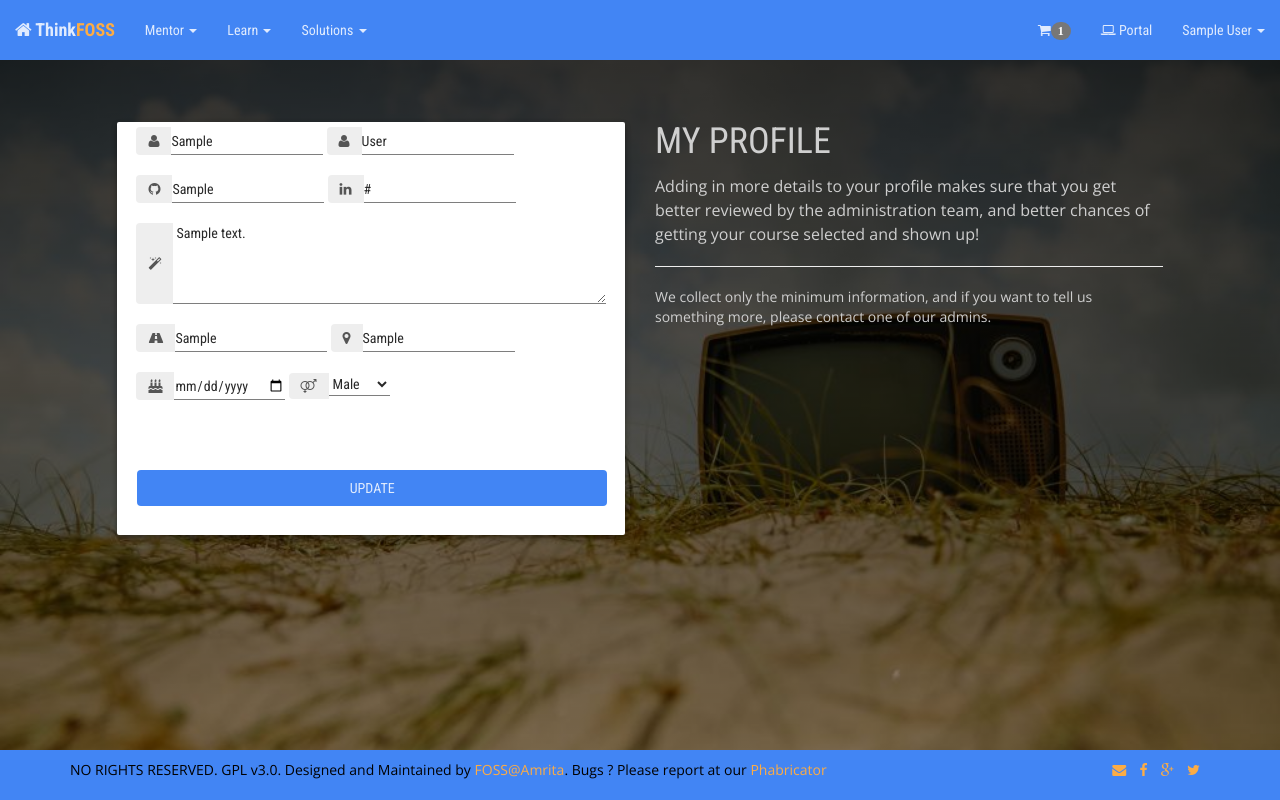
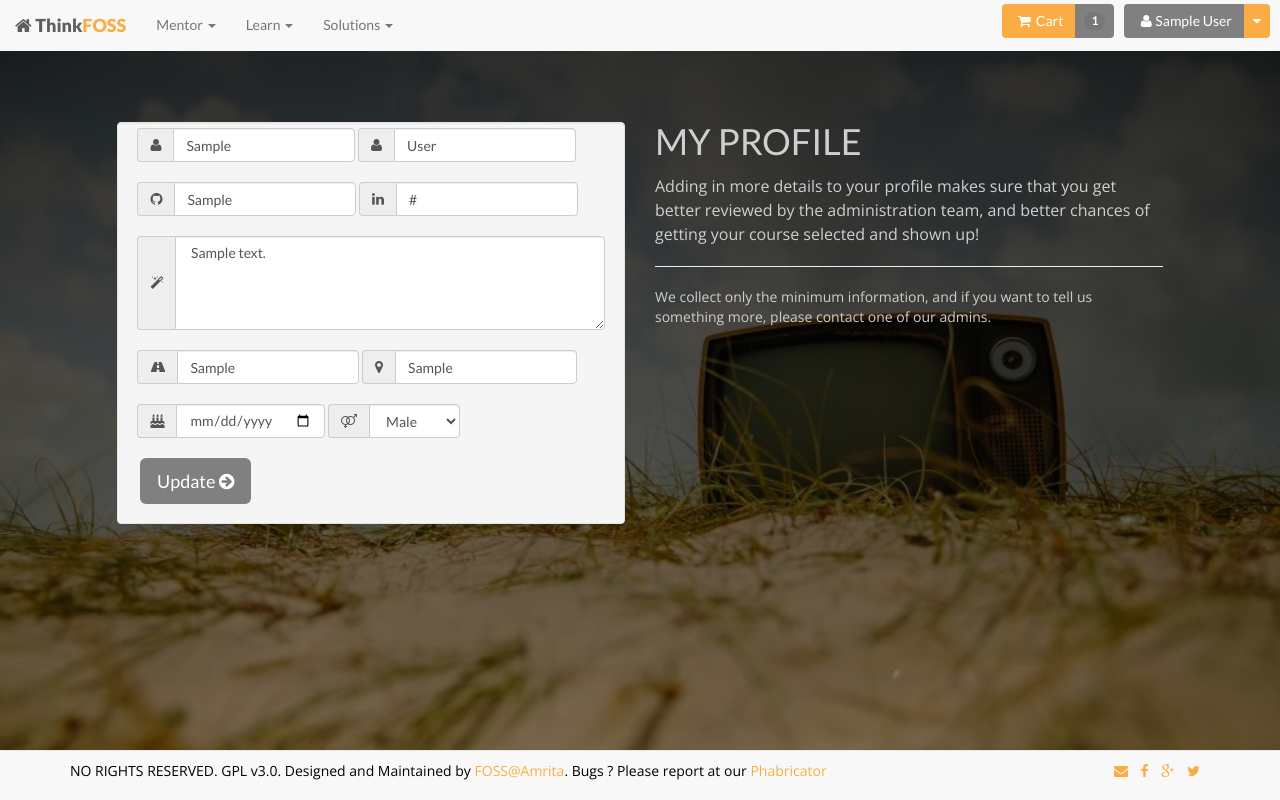
Before and after one commit to tonythomas01/thinkfoss, a PHP site: page /portal/profile/myProfile.php in a window 1280 px wide. Run offline with PHP 8.4, Linux system fonts and the light colour scheme; the visitor is signed in with stand-in values (Sample User, id 1); tables that the repository leaves empty or names only in its code hold one stand-in row (values such as "Sample post"); some libraries are stand-ins or nearby versions.

Commit message:
update style in editprofile

```diff
--- a/portal/profile/myProfile.php
+++ b/portal/profile/myProfile.php
@@ -152,10 +152,9 @@
 			            <div class='input-group'>
 				            <div class="g-recaptcha"  data-sitekey="6LcuGAwTAAAAALbkjHwyE3Q9l8vtBDh-rD8P8_aS"></div>
 			            </div>
-			            <br>
 
-			            <div class="g-recaptcha" data-sitekey="6LcuGAwTAAAAALbkjHwyE3Q9l8vtBDh-rD8P8_aS"></div> <br>
-			            <button type='submit' class='btn btn-block btn-primary'>Update</button>
+
+			            <button type='submit' class='btn btn-lg tf-btn-grey'>Update <i class="fa fa-arrow-circle-right"></i></button>
 
 		            </div>
 	            </form>
--- a/portal/profile/navigationProfile.php
+++ b/portal/profile/navigationProfile.php
@@ -1,10 +1,10 @@
 <?php
 	require_once('../../assets/php/Token.php');
 	require_once('../../assets/php/access/accessTokens.php');
+        $csrfToken = new Token( $csrfSecret );
 ?>
 <!-- Navigation
 ==========================================-->
-<link href="../../css/material/material-wfont.min.css" rel="stylesheet">
 <nav id='tf-menu' class="navbar navbar-default navbar-fixed-top">
     <div class="container-fluid">
         <!-- Brand and toggle get grouped for better mobile display -->
@@ -47,30 +47,55 @@
 
             <ul class="nav navbar-nav navbar-right">
                 <?php
-                if ( $user->checkIfPrivelaged( $conn ) ) {
-                    echo '<li><a href="../admin/adminPanel.php"><i class="fa fa-diamond"></i> Admin</a> </li>';
+                if ( isset( $_SESSION['loggedin_user'] ) ) {
+                    $loggedinUser = $_SESSION['loggedin_user'];
+                    if ( $user->checkIfPrivelaged( $conn ) ) {
+                        echo '<li><a href="../admin/adminPanel.php"><i class="fa fa-diamond"></i> Admin</a> </li>';
+                    }
+                    echo '
+			<li style="padding-top: 1.5%; padding-right: 10px">
+                    <div class="btn-group">
+                        <div class="btn tf-btn"  data-toggle="dropdown" href="cart/viewCart.php"><i class="fa fa-shopping-cart fa-fw"></i> Cart</div>
+                        <a class="btn tf-btn-grey dropdown-toggle" data-toggle="dropdown" href="#">
+                            <span class="badge">'; echo $user->getEnrolledCourses( $conn ); echo '</span></a>
+                        <ul class="dropdown-menu">
+                            <li><a href="../cart/viewCart.php"   ><i class="fa fa-cart-arrow-down fa-fw"></i> View</a></li>
+                        </ul>
+                    </div>
+
+                </li>
+		<li style="padding-top: 1.5%; padding-right: 10px">
+                                        <div class="btn-group">
+                                        <div class="btn tf-btn-grey" data-toggle="dropdown" href="portal/profile/myProfile.php"><i class="fa fa-user fa-fw"></i>'; echo  $loggedinUser; echo '</div>
+                                                  <a class="btn tf-btn dropdown-toggle" data-toggle="dropdown" href="#">
+                                                    <span class="fa fa-caret-down"></span></a>
+                                                  <ul class="dropdown-menu">
+                                                    <li><a href="../portal.php" ><i class="fa fa-laptop fa-fw"></i> Portal</a></li>
+                                                    <li><a href="../profile/myProfile.php" ><i class="fa fa-pencil fa-fw"></i> Edit Profile</a></li>
+                                                    <li><a href="#" data-toggle="modal" data-target="#myModal"  ><i class="fa fa-phone fa-fw"></i> Contact</a></li>
+                                                    <li class="divider"></li>
+                                                     <form action = "../../assets/php/doSignOut.php" method="post">
+                                                     <input type="hidden" name="CSRFToken" value='; echo $csrfToken->getCSRFToken(); echo '></input>
+                                                        <li><button class="btn btn-link btn-block" type="submit" style="text-decoration: none" href="#" ><i class="fa fa-sign-out fa-fw"></i> Sign Out</button></li>
+                                                     </form>
+                                                  </ul>
+                                        </div></li>
+                                        ';
+                } else {
+
+                    echo'<li style="padding-top: 4%; padding-right: 10px">
+                                        <div class="btn-group">
+                                                  <div class="btn tf-btn-grey" data-toggle="modal" data-target="#login-modal" href="#"><i class="fa fa-user fa-fw"></i> Login</div>
+                                                  <a class="btn tf-btn dropdown-toggle" data-toggle="dropdown" href="#">
+                                                    <span class="fa fa-caret-down"></span></a>
+                                                  <ul class="dropdown-menu">
+                                                    <li><a href="#"  data-toggle="modal" data-target="#login-modal" ><i class="fa fa-sign-in fa-fw"></i> Login</a></li>
+                                                    <li><a href="../../signup.php"><i class="fa fa-user-plus fa-fw"></i> Sign Up</a></li>
+                                                  </ul>
+                                                </div></li>
+                                        ';
                 }
                 ?>
-                <li><a href="../cart/viewCart.php"><i class="fa fa-shopping-cart"><span class="badge"><?php echo $user->getEnrolledCourses( $conn ); ?> </span></i></a> </li>
-                <li><a href="../portal.php"><i class="fa fa-laptop"></i> Portal</a> </li>
-                <li class="dropdown">
-                    <a href="#" class="dropdown-toggle" data-toggle="dropdown" role="button" aria-haspopup="true" aria-expanded="false"><?php echo $_SESSION['loggedin_user'] ?> <span class="caret"></span></a>
-                    <ul class="dropdown-menu">
-                        <li><a href="myProfile.php">Edit Profile</a></li>
-                        <li><a href="#">Recommend</a></li>
-                        <li role="separator" class="divider"></li>
-	                    <li>
-
-		                    <form action="../../assets/php/doSignOut.php" method="post">
-			                    <?php
-			                    $csrfToken = new Token( $csrfSecret );
-			                    ?>
-			                    <input type="hidden" name="CSRFToken" value='<?php echo $csrfToken->getCSRFToken(); ?>'/>
-			                    <button type="submit" class="btn btn-danger btn-block">Sign Out</button>
-		                    </form>
-	                    </li>
-                    </ul>
-                </li>
             </ul>
         </div><!-- /.navbar-collapse -->
     </div><!-- /.container-fluid -->
```
